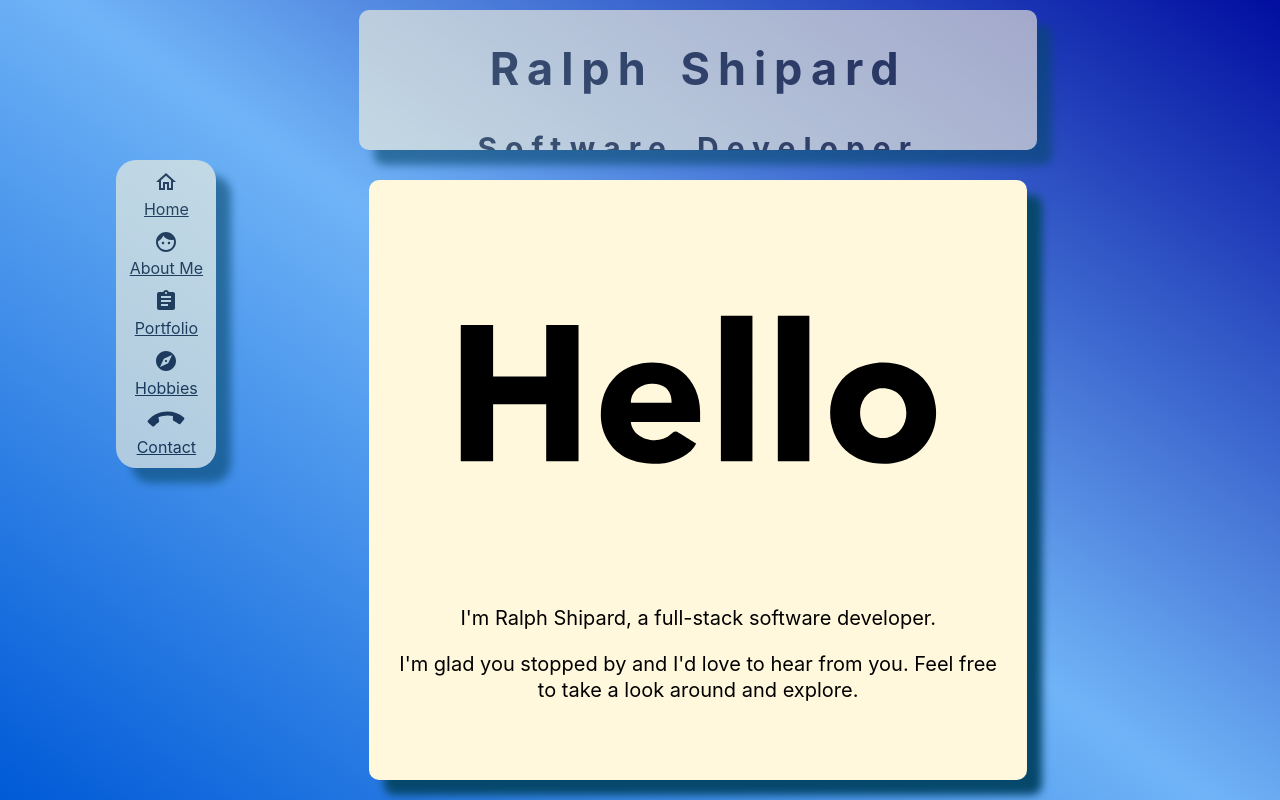
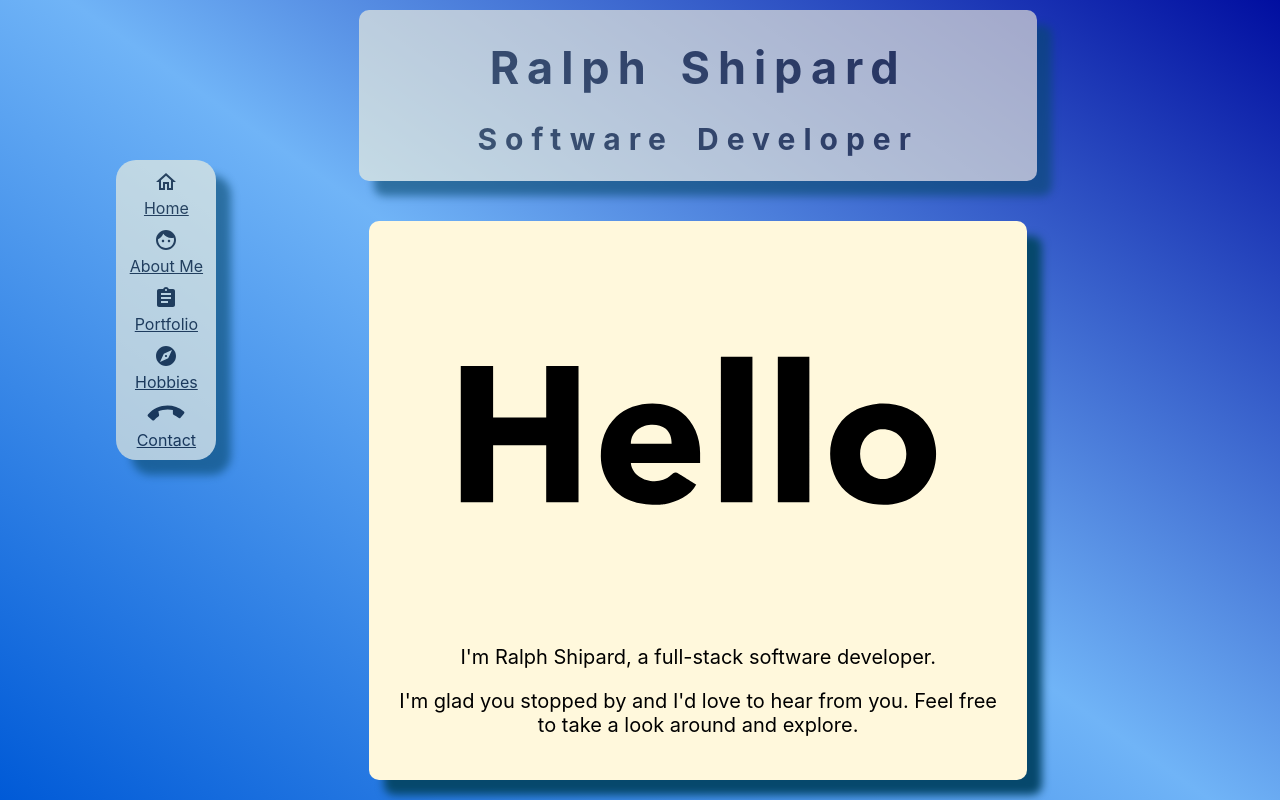
Before and after one commit to rshipard/rshipard.github.io, a React (Create React App) app: page / in a window 1280 px wide. Built offline with nearby package versions, Linux system fonts and the light colour scheme.

Commit message:
css fixes inc heading and background

```diff
--- a/src/App.css
+++ b/src/App.css
@@ -8,9 +8,9 @@
 }
 
 .App h1 {
-  font-size: 45px;
+  font-size: 2.8125rem;
 }
 
 .App h3 {
-  font-size: 30px;
+  font-size: 1.875rem;
 }
--- a/src/Views/Final/FinalPage.css
+++ b/src/Views/Final/FinalPage.css
@@ -21,7 +21,7 @@
 .FinalPage {
   background: linear-gradient(35deg, #005ad7, #70b4f7, #010ea0);
   animation: AnimationName 15s ease infinite;
-  line-height: 1.3;
+  /* line-height: 1.3; */
 }
 
 @keyframes AnimationName {
--- a/src/Views/Final/Header/Header.css
+++ b/src/Views/Final/Header/Header.css
@@ -3,13 +3,19 @@
   font-weight: 700;
   letter-spacing: 0.5em;
   word-spacing: 0.5em;
-    grid-column: 3 ;
-    height: 15vh;
-    padding-bottom: 20px;
+  grid-column: 3;
+  height: 85%;
   background-color: cornsilk;
   opacity: 0.6;
   border-radius: 10px;
   margin: 10px;
-    overflow: hidden;
   filter: drop-shadow(15px 15px 4px rgb(6, 72, 108));
 }
+
+.HeaderFinal .main {
+  height: 30%;
+}
+
+.HeaderFinal .subtitle {
+  height: 30%;
+}
--- a/src/Views/Final/Header/Header.js
+++ b/src/Views/Final/Header/Header.js
@@ -4,8 +4,12 @@ import './Header.css'
 function Header(props) {
     return (
         <div className="HeaderFinal">
-            <h1>Ralph Shipard</h1>
-            <h3>Software Developer</h3>
+            <div className="main">
+                <h1>Ralph Shipard</h1>
+            </div>
+            <div className="subtitle">
+                <h3>Software Developer</h3>
+            </div>
         </div>
     )
 }
--- a/src/index.css
+++ b/src/index.css
@@ -20,5 +20,4 @@ code {
 body {
   height: 100%;
   width: 100%;
-  width: 1000px;
 }
```
Lines whose indentation alone changed are shown as unchanged.
